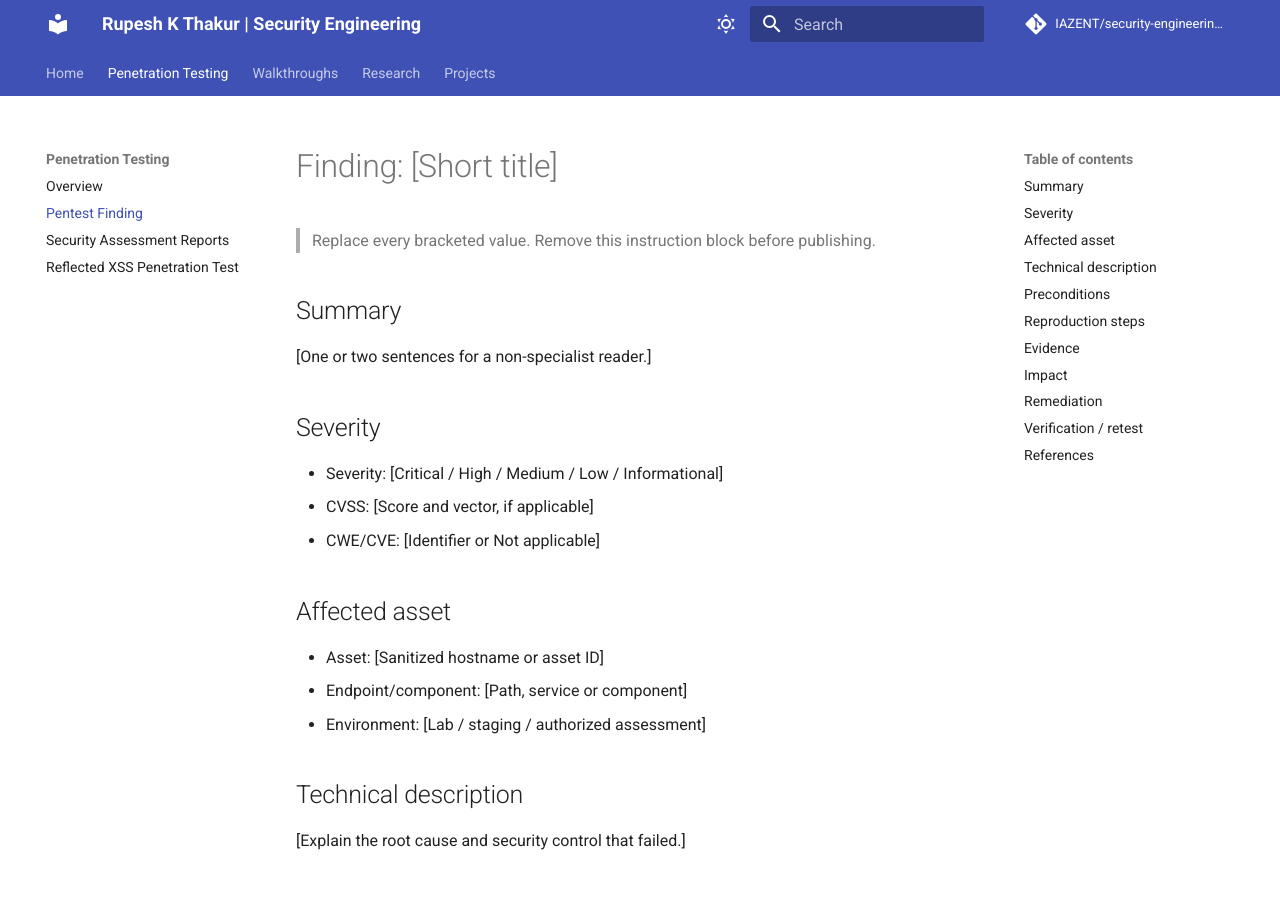
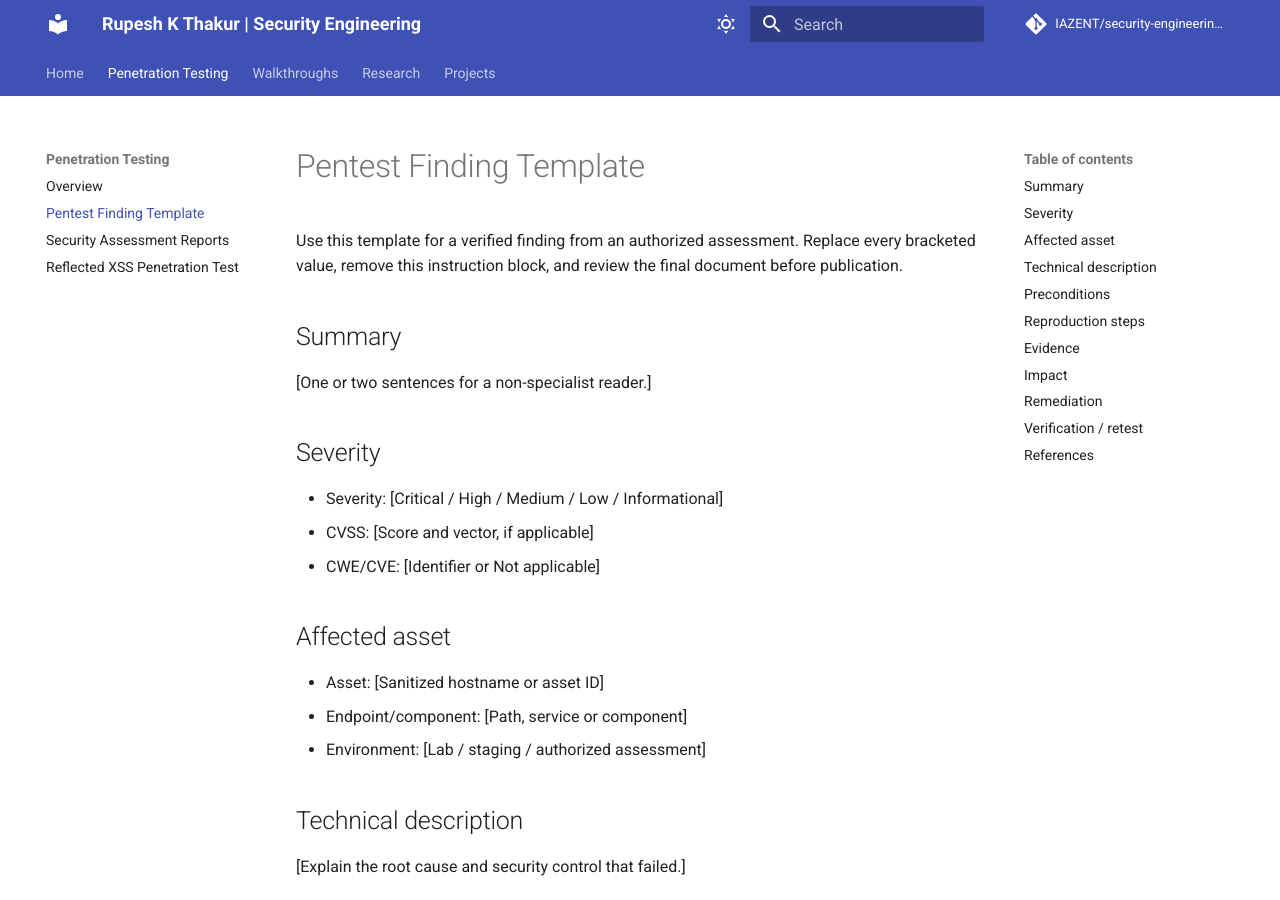
Before and after one commit to IAZENT/security-engineering-portfolio, an MkDocs documentation site: the page built from docs/pentesting/finding-template.md, in a window 1280 px wide and 900 px high. Built offline with MkDocs 1.6.1 and Material for MkDocs 9.7.7, drawn with Linux system fonts in a browser that asks for light colours; comment, search, counter and statistics services are not loaded.

Commit message:
Polish pentest finding template

```diff
--- a/docs/pentesting/finding-template.md
+++ b/docs/pentesting/finding-template.md
@@ -1,6 +1,6 @@
-# Finding: [Short title]
+# Pentest Finding Template
 
-> Replace every bracketed value. Remove this instruction block before publishing.
+Use this template for a verified finding from an authorized assessment. Replace every bracketed value, remove this instruction block, and review the final document before publication.
 
 ## Summary
 
--- a/mkdocs.yml
+++ b/mkdocs.yml
@@ -53,7 +53,7 @@ nav:
   - Home: index.md
   - Penetration Testing:
       - Overview: pentesting/index.md
-      - Pentest Finding: pentesting/finding-template.md
+      - Pentest Finding Template: pentesting/finding-template.md
       - Security Assessment Reports: pentesting/reports/index.md
       - Reflected XSS Penetration Test: pentesting/reports/dvwa-reflected-xss-penetration-test.md
   - Walkthroughs: walkthroughs/index.md
```
